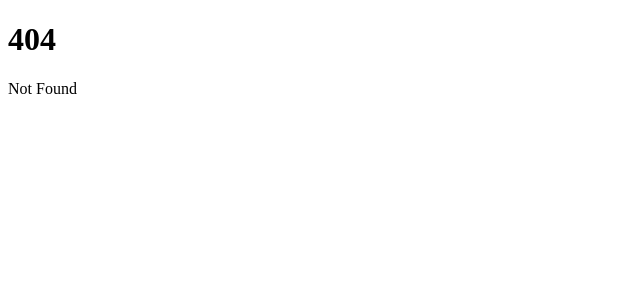
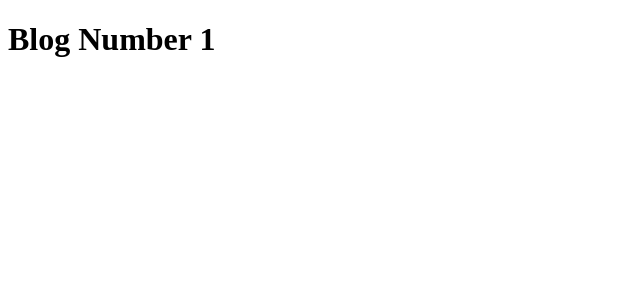
Before and after one commit to marfrede/hello-world, a SvelteKit app: page /blog/1 in a window 1280 px wide. Before the commit this address had no page. Shown: the top 300 px of the page, without its empty margins (0-640 px from the left). Built offline with nearby package versions, Linux system fonts and the light colour scheme.

Commit message:
create dynamic url blog post pages

```diff
--- /dev/null
+++ b/src/routes/blog/+page.svelte
@@ -0,0 +1 @@
+<h1>My blog</h1>
--- /dev/null
+++ b/src/routes/blog/[blogId]/+page.svelte
@@ -0,0 +1,6 @@
+<script lang="ts">
+	import { page } from '$app/stores';
+	const blogId = $page.params.blogId;
+</script>
+
+<h1>Blog Number {blogId}</h1>
```
